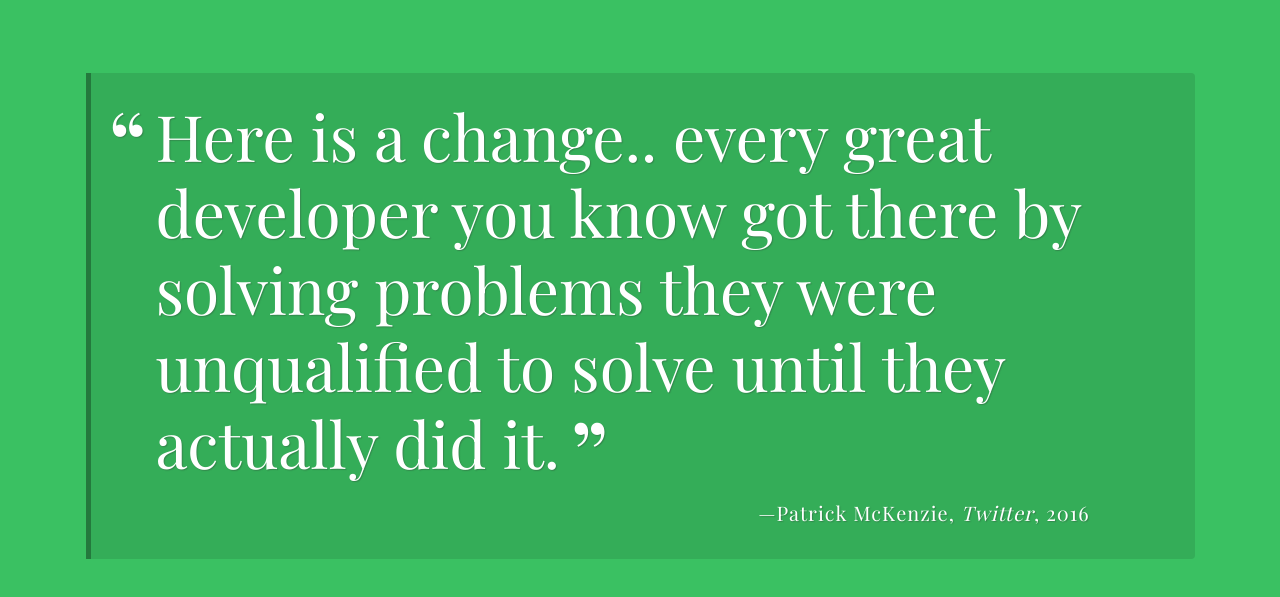
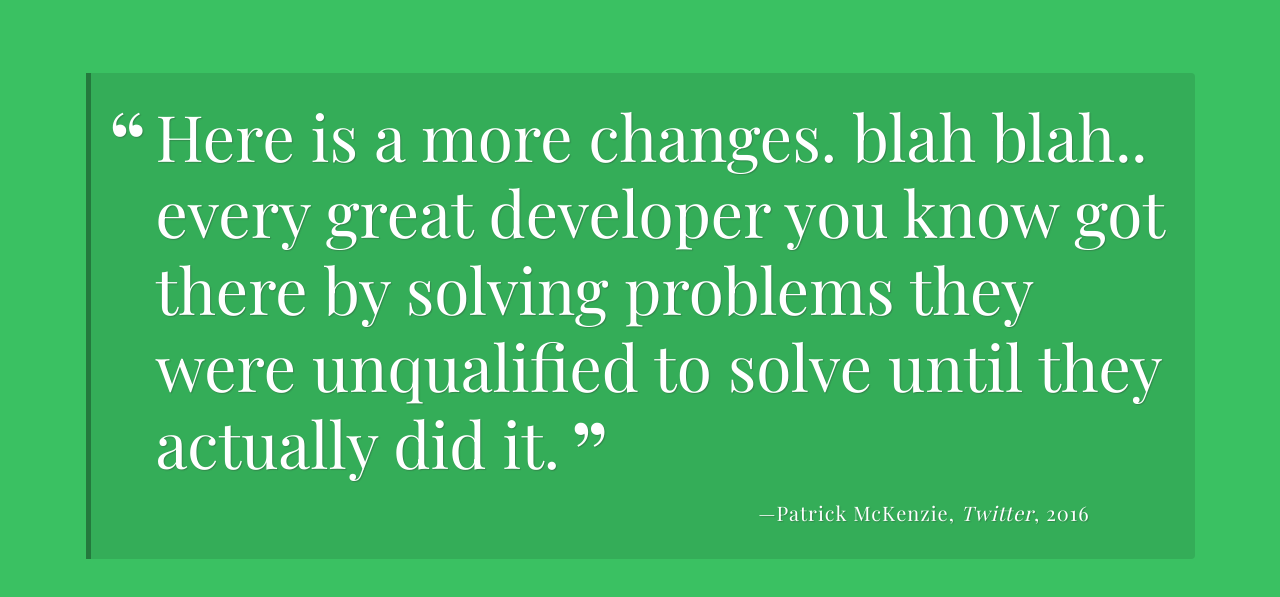
Before and after one commit to safiyahismail/a_random_quote_generator-v1, a plain HTML site: page index.html in a window 1280 px wide. Shown: the part 147-744 px from the top of the page. Drawn offline with nearby package versions, Linux system fonts and the light colour scheme; a web font is replaced by a local one.

Commit message:
testing changes

```diff
--- a/index.html
+++ b/index.html
@@ -16,7 +16,7 @@
 
     <div class="container">
       <div id="quote-box" class="quote-box">
-        <p class="quote">Here is a change.. every great developer you know got there by solving problems they were unqualified to solve until they actually did it.</p>
+        <p class="quote">Here is a more changes. blah blah.. every great developer you know got there by solving problems they were unqualified to solve until they actually did it.</p>
         <p class="source">Patrick McKenzie<span class="citation">Twitter</span><span class="year">2016</span></p>
       </div>
     </div>
```
